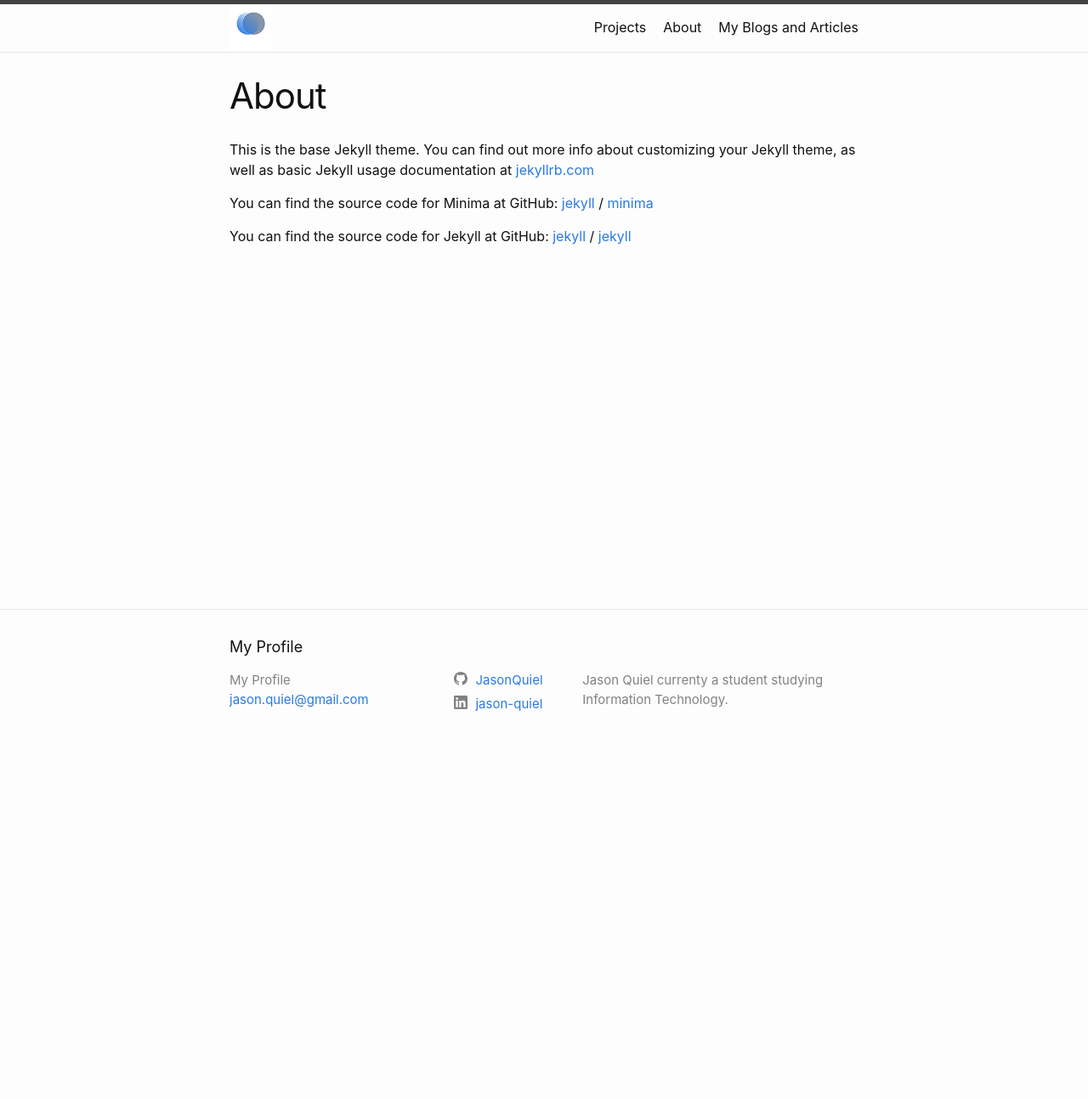
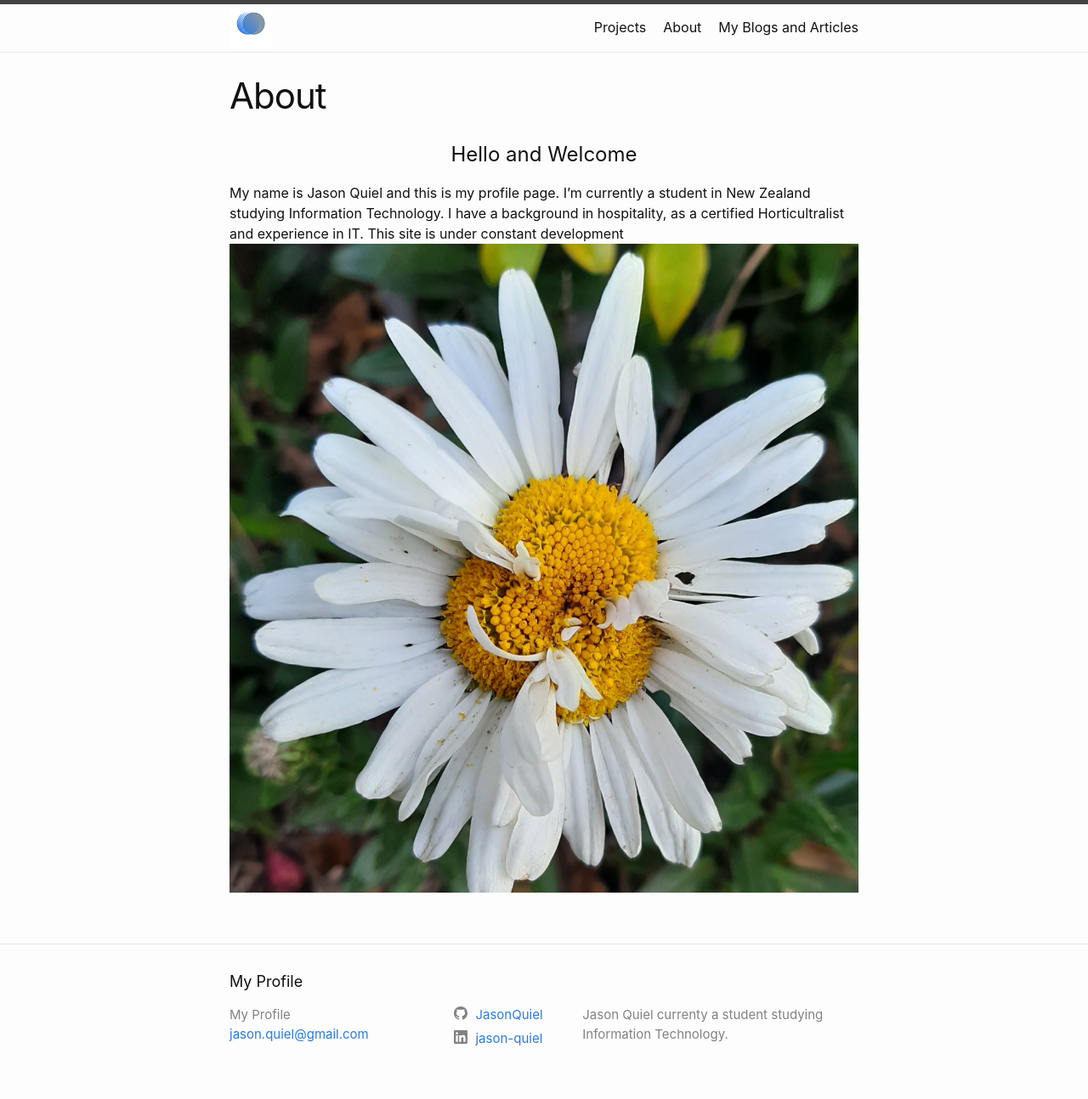
Before and after one commit to JasonQuiel/jasonquiel.github.io, a Jekyll site: the page built from about.markdown, in a window 1280 px wide. Shown: the whole page at 85% size. Built offline with Jekyll 4.4.1, drawn with Linux system fonts in a browser that asks for light colours; before the commit the page ends 900 px from its top, so only the background shows below that.

Commit message:
about page

```diff
--- a/about.markdown
+++ b/about.markdown
@@ -4,15 +4,8 @@ title: About
 permalink: /about/
 ---
 
-This is the base Jekyll theme. You can find out more info about customizing your Jekyll theme, as well as basic Jekyll usage documentation at [jekyllrb.com](https://jekyllrb.com/)
+<center><h1>Hello and Welcome</h1></center>
 
-You can find the source code for Minima at GitHub:
-[jekyll][jekyll-organization] /
-[minima](https://github.com/jekyll/minima)
-
-You can find the source code for Jekyll at GitHub:
-[jekyll][jekyll-organization] /
-[jekyll](https://github.com/jekyll/jekyll)
-
-
-[jekyll-organization]: https://github.com/jekyll
+My name is Jason Quiel and this is my profile page.  I'm currently a student in New Zealand studying Information Technology.
+I have a background in hospitality, as a certified Horticultralist and experience in IT.  This site is under constant development
+![daisy](/images/faciateddaisy.jpg)
```
Also changed, not shown: images/faciateddaisy.jpg (added).
